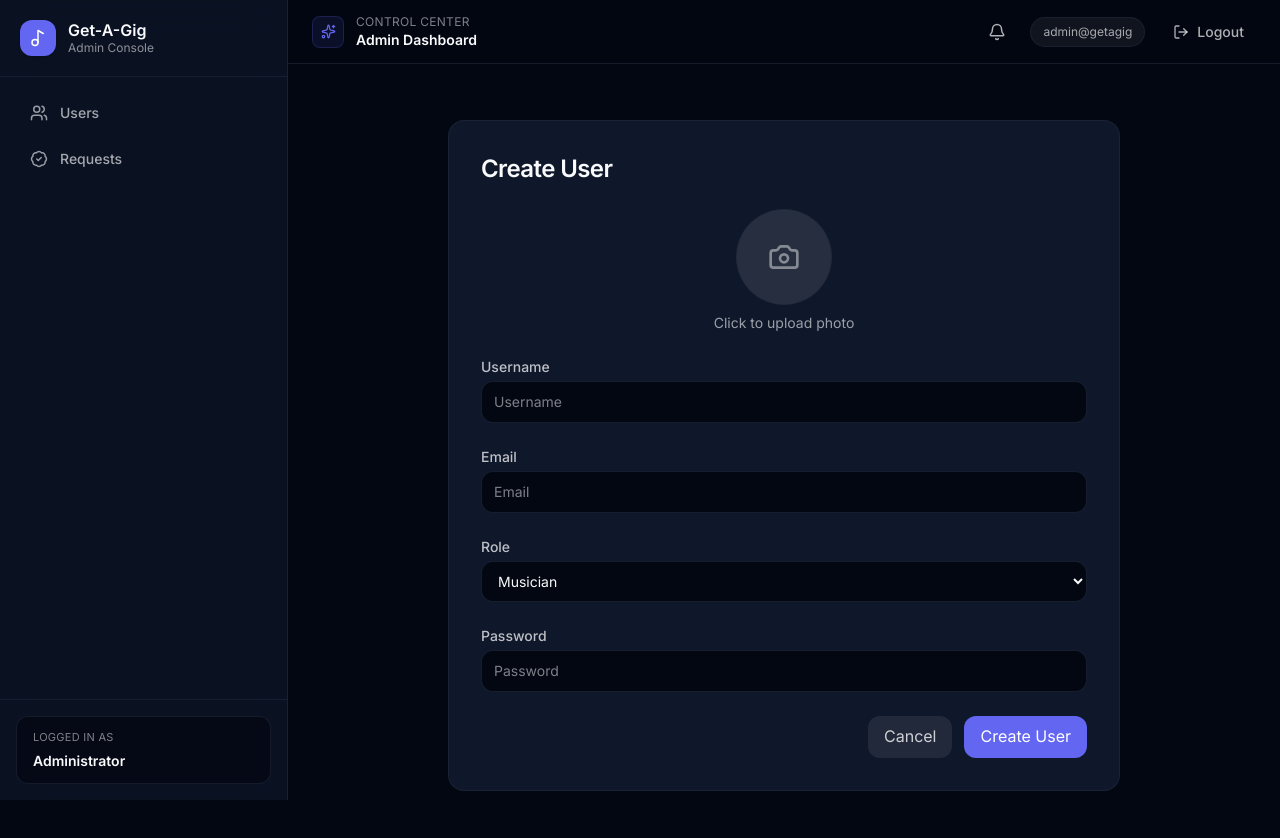
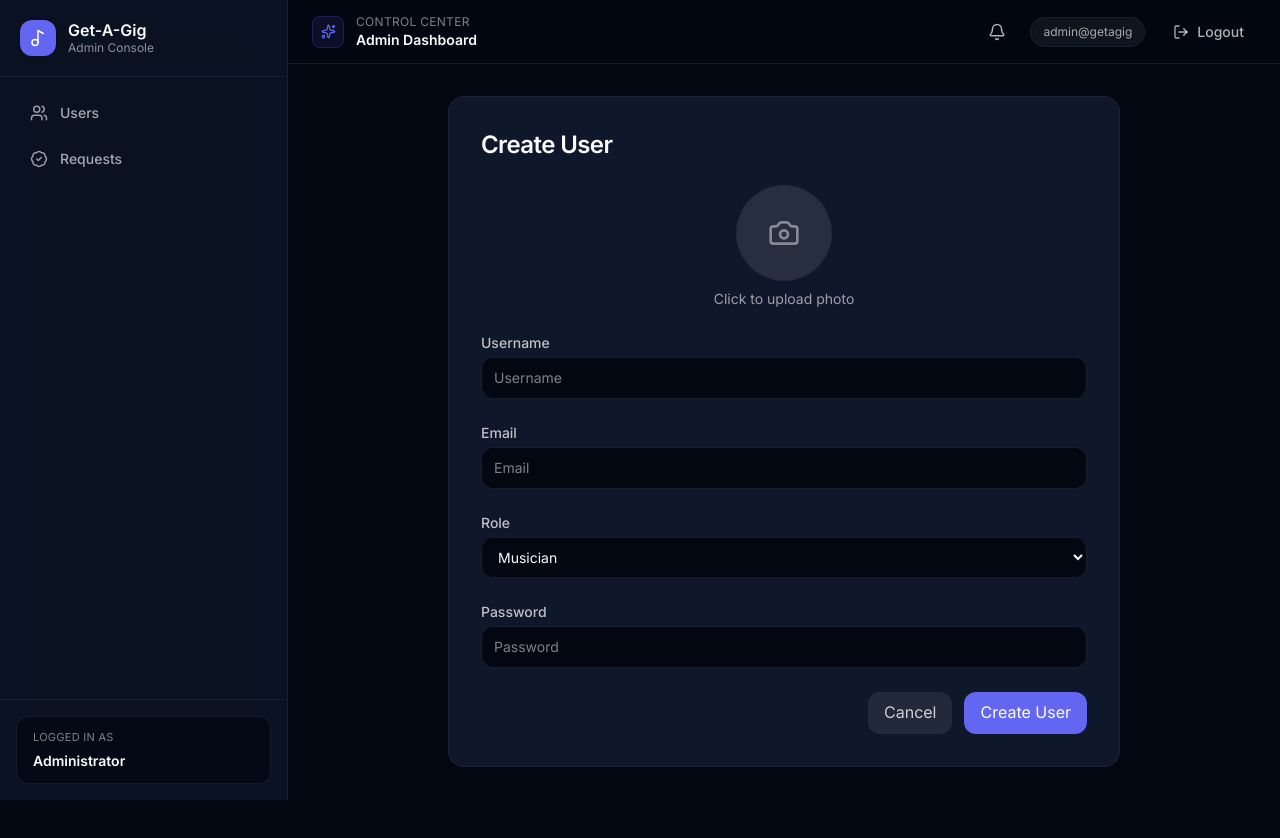
Before and after one commit to Kephas7/getagig-web, a Next.js app: page /admin/users/create in a window 1280 px wide. Shown: the top 838 px of the page. After the commit the page ends 800 px from the top, so only its background shows below. Built offline with nearby package versions, Linux system fonts and the light colour scheme; no server answers.

Commit message:
Updated page.tsx

```diff
--- a/app/admin/users/create/page.tsx
+++ b/app/admin/users/create/page.tsx
@@ -4,7 +4,7 @@ import { getAuthToken } from "@/lib/cookies";
 export default async function CreateUserPage() {
   const token = await getAuthToken();
   return (
-    <div className="p-6">
+    <div>
       <UserForm token={token || undefined} />
     </div>
   );
```
